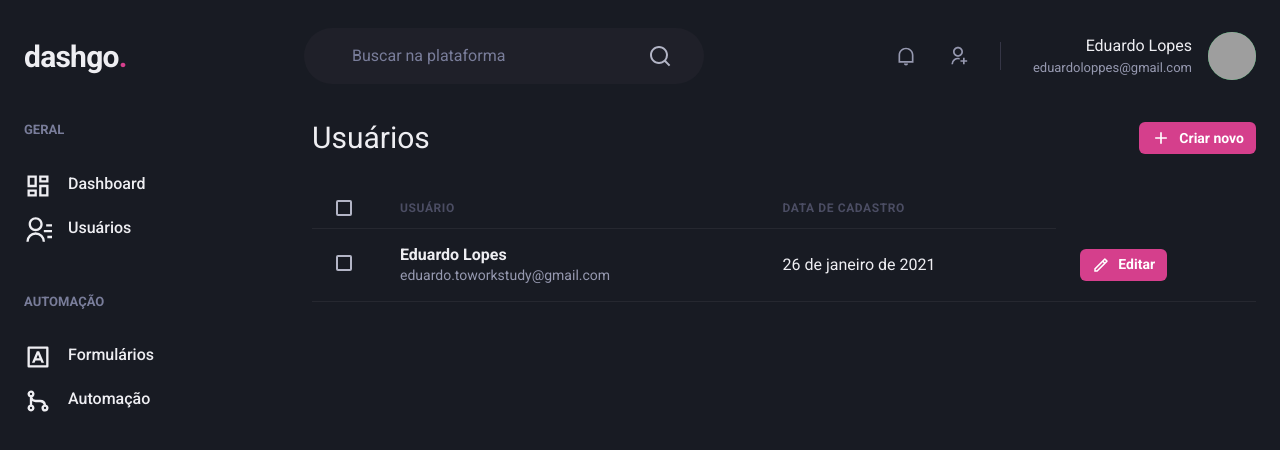
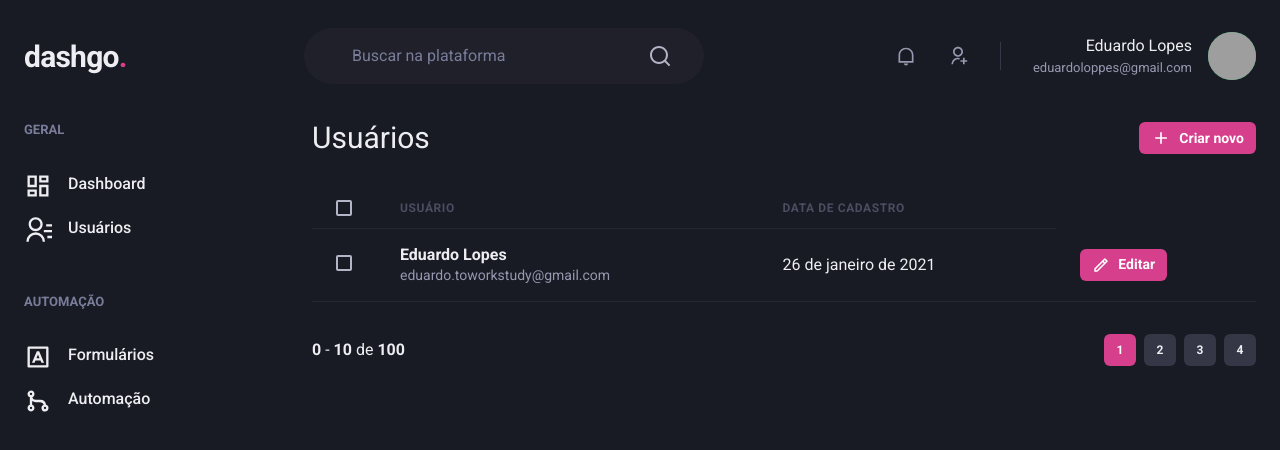
Before and after one commit to EduardoLopes00/IgniteReact04-dashgo, a Next.js app: page /users in a window 1280 px wide. Shown: the top 450 px of the page. Built offline with nearby package versions, Linux system fonts and the light colour scheme; grey boxes are pictures that could not be loaded.

Commit message:
Creating pagination component

```diff
--- /dev/null
+++ b/src/components/Pagination.tsx
@@ -0,0 +1,74 @@
+import { HStack, Button, Box } from '@chakra-ui/react'
+
+export function Pagination() {
+    return(
+        <HStack
+            spacing="6"
+            mt="8"
+            justify="space-between"
+            align="center"
+        >
+            <Box>
+                <strong>0</strong> - <strong> 10 </strong> de <strong>100</strong>
+            </Box>
+            <HStack spacing="2">
+                <Button
+                    size="sm"
+                    fontSize="xs"
+                    width="4"
+                    colorScheme="pink"
+                    disabled
+                    _disabled={{
+                        bgColor: 'pink.500',
+                        cursor: 'default'
+                    }}
+
+                >
+                    1
+                </Button>
+
+                <Button
+                    size="sm"
+                    fontSize="xs"
+                    width="4"
+                    bg="gray.700"
+                    _hover={{
+                        bg: 'gray.500'
+                    }}
+
+
+                >
+                    2
+                </Button>
+                <Button
+                    size="sm"
+                    fontSize="xs"
+                    width="4"
+                    bg="gray.700"
+                    _hover={{
+                        bg: 'gray.500'
+                    }}
+
+
+                >
+                    3
+                </Button>
+
+                <Button
+                    size="sm"
+                    fontSize="xs"
+                    width="4"
+                    bg="gray.700"
+                    _hover={{
+                        bg: 'gray.500'
+                    }}
+
+
+                >
+                    4
+                </Button>
+            </HStack>
+
+        </HStack>
+    )
+}
--- a/src/pages/users/index.tsx
+++ b/src/pages/users/index.tsx
@@ -1,6 +1,7 @@
 import { Box, Flex, Heading, Button, Icon, Text, Table, Thead, Tbody, Th, Tr, Td, Checkbox } from "@chakra-ui/react";
 import { RiAddLine, RiPencilLine } from "react-icons/ri";
 import { Header } from "../../components/Header";
+import { Pagination } from "../../components/Pagination";
 import { Sidebar } from "../../components/Sidebar";
 
 export default function UserList() {
@@ -63,6 +64,8 @@
                             </Tr>
                         </Tbody>
                     </Table>
+
+                    <Pagination />
                 </Box>
 
             </Flex>
```
